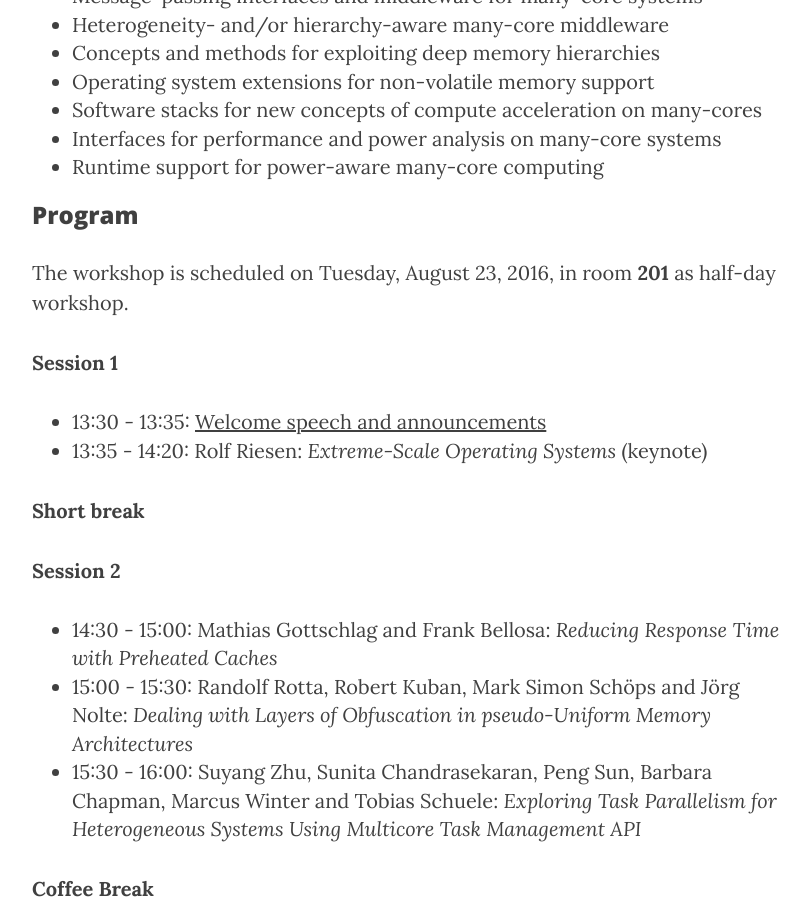
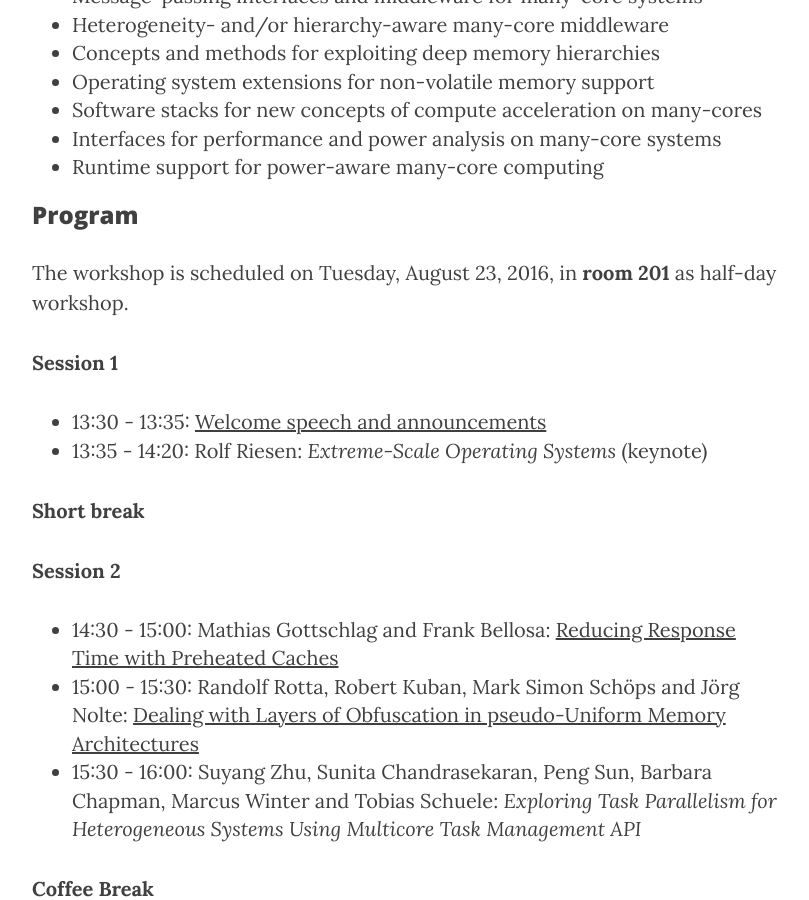
Before and after one commit to WROME/wrome.github.io, a Jekyll site: the page built from grenoble2016.md, in a window 1280 px wide and 900 px high, scrolled down 2447 px. Shown: the whole window, without its empty margins (233-1042 px from the left). Built offline with Jekyll 4.4.1, drawn with Linux system fonts in a browser that asks for light colours; nearby versions of some CDN libraries; part of the change alters nothing that is shown.

```diff
--- a/grenoble2016.md
+++ b/grenoble2016.md
@@ -45,7 +45,7 @@ This year, too, authors from all related disciplines are invited to submit unpub
 
 ### Program
 
-The workshop is scheduled on Tuesday, August 23, 2016, in room **201** as half-day workshop.
+The workshop is scheduled on Tuesday, August 23, 2016, in **room 201** as half-day workshop.
 
 **Session 1**
 
@@ -56,8 +56,8 @@ The workshop is scheduled on Tuesday, August 23, 2016, in room **201** as half-d
 
 **Session 2**
 
-* 14:30 - 15:00: Mathias Gottschlag and Frank Bellosa: *Reducing Response Time with Preheated Caches*
-* 15:00 - 15:30: Randolf Rotta, Robert Kuban, Mark Simon Schöps and Jörg Nolte: *Dealing with Layers of Obfuscation in pseudo-Uniform Memory Architectures*
+* 14:30 - 15:00: Mathias Gottschlag and Frank Bellosa: [Reducing Response Time with Preheated Caches](/slides/rome16_gottschlag.pdf)
+* 15:00 - 15:30: Randolf Rotta, Robert Kuban, Mark Simon Schöps and Jörg Nolte: [Dealing with Layers of Obfuscation in pseudo-Uniform Memory Architectures](/slides/rome16_rotta.pdf)
 * 15:30 - 16:00: Suyang Zhu, Sunita Chandrasekaran, Peng Sun, Barbara Chapman, Marcus Winter and Tobias Schuele: *Exploring Task Parallelism for Heterogeneous Systems Using Multicore Task Management API*
 
 **Coffee Break**
```
Also changed, not shown: 2 other files.
